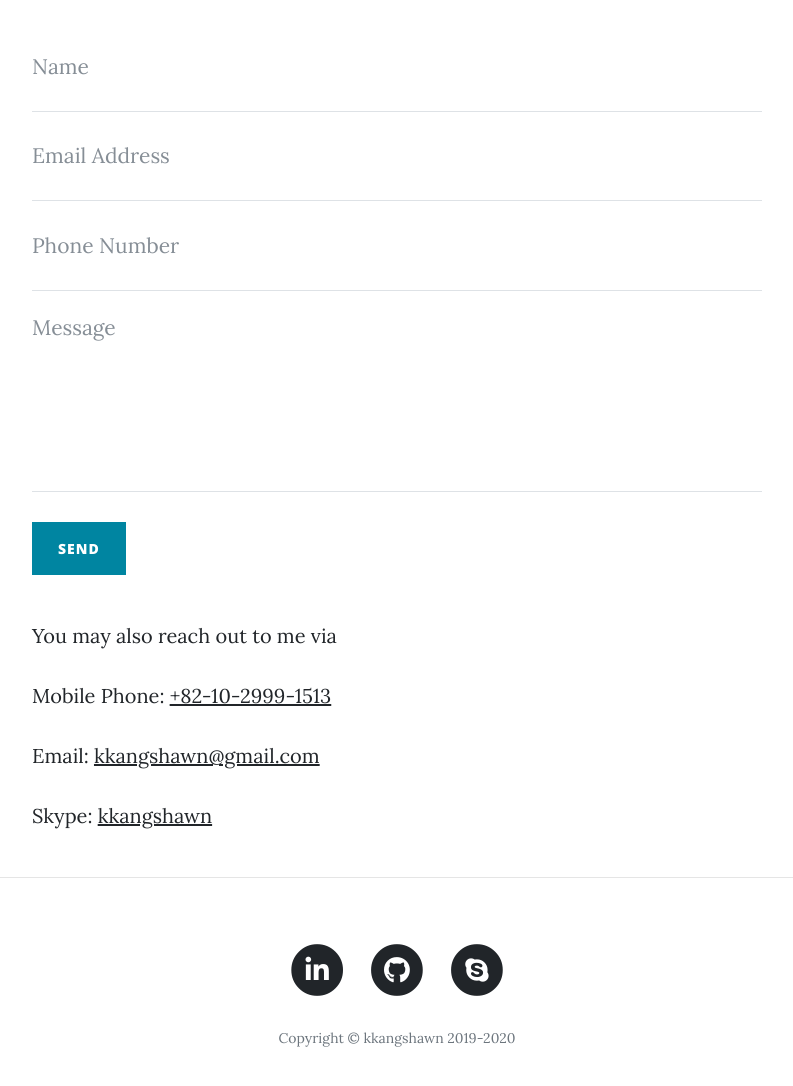
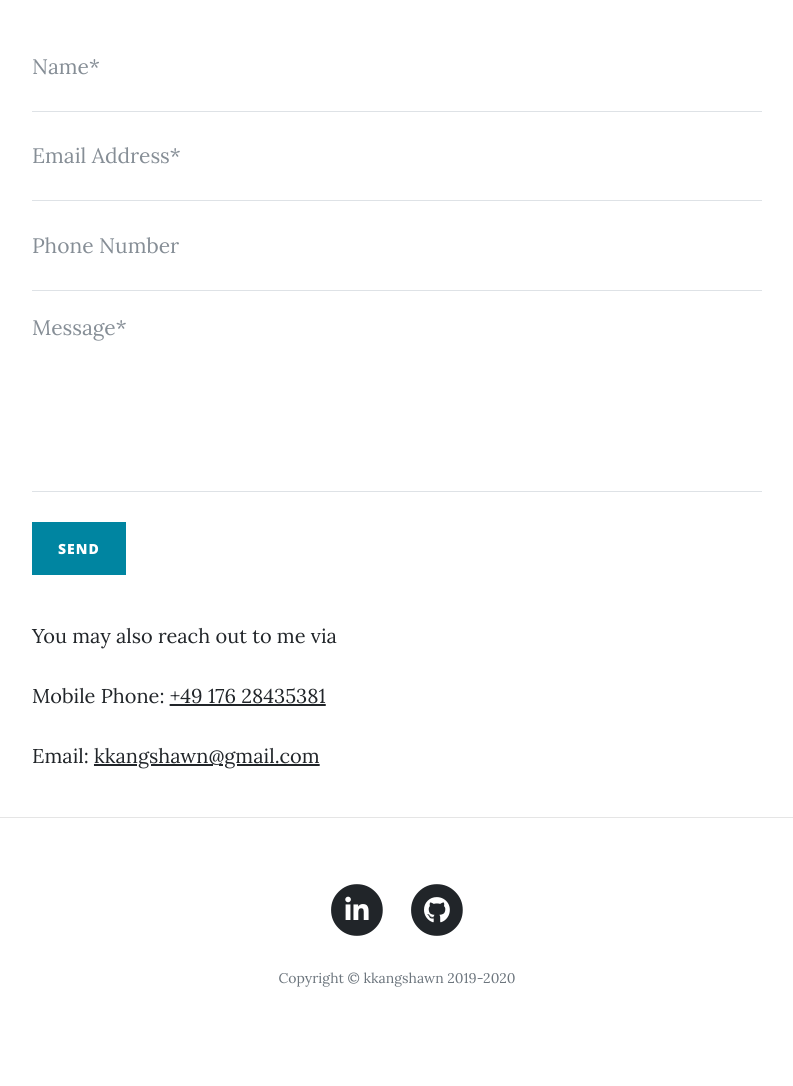
Before and after one commit to kkangshawn/kkangshawn.github.io, a website: page contact.html in a window 1280 px wide. Shown: the part 680-1766 px from the top of the page, without its empty margins (243-1036 px from the left). After the commit the page ends 1734 px from the top, so only its background shows below. Drawn offline with nearby package versions, Linux system fonts and the light colour scheme.

Commit message:
update contents
- update contents and rephrase
- remove skype links

```diff
--- a/contact.html
+++ b/contact.html
@@ -80,28 +80,28 @@
           <div class="control-group">
             <div class="form-group floating-label-form-group controls">
               <label>Name</label>
-              <input type="text" class="form-control" placeholder="Name" id="name" required data-validation-required-message="Please enter your name.">
+              <input type="text" class="form-control" placeholder="Name*" id="name" required data-validation-required-message="Please enter your name.">
               <p class="help-block text-danger"></p>
             </div>
           </div>
           <div class="control-group">
             <div class="form-group floating-label-form-group controls">
               <label>Email Address</label>
-              <input type="email" class="form-control" placeholder="Email Address" id="email" required data-validation-required-message="Please enter your email address.">
+              <input type="email" class="form-control" placeholder="Email Address*" id="email" required data-validation-required-message="Please enter your email address.">
               <p class="help-block text-danger"></p>
             </div>
           </div>
           <div class="control-group">
             <div class="form-group col-xs-12 floating-label-form-group controls">
               <label>Phone Number</label>
-              <input type="tel" class="form-control" placeholder="Phone Number" id="phone" required data-validation-required-message="Please enter your phone number.">
+              <input type="tel" class="form-control" placeholder="Phone Number" id="phone">
               <p class="help-block text-danger"></p>
             </div>
           </div>
           <div class="control-group">
             <div class="form-group floating-label-form-group controls">
               <label>Message</label>
-              <textarea rows="5" class="form-control" placeholder="Message" id="message" required data-validation-required-message="Please enter a message."></textarea>
+              <textarea rows="5" class="form-control" placeholder="Message*" id="message" required data-validation-required-message="Please enter a message."></textarea>
               <p class="help-block text-danger"></p>
             </div>
           </div>
@@ -113,9 +113,8 @@
         </form>
         <br>
         <span class="subheading">You may also reach out to me via</span>
-        <p class="lead">Mobile Phone: <a href="tel:+82-10-2999-1513">+82-10-2999-1513</a></p>
+        <p class="lead">Mobile Phone: <a href="tel:+49 176 28435381">+49 176 28435381</a></p>
         <p class="lead">Email: <a href="mailto:kkangshawn@gmail.com">kkangshawn@gmail.com</a></p>
-        <p class="lead">Skype: <a href="skype:kkangshawn?call">kkangshawn</a></p>
       </div>
     </div>
   </div>
@@ -144,14 +143,6 @@
                 </span>
               </a>
             </li>
-            <li class="list-inline-item">
-              <a href="skype:kkangshawn?call" target="_blank">
-                <span class="fa-stack fa-lg">
-                  <i class="fas fa-circle fa-stack-2x"></i>
-                  <i class="fab fa-skype fa-stack-1x fa-inverse"></i>
-                </span>
-              </a>
-            </li>
           </ul>
           <p class="copyright text-muted">Copyright &copy; kkangshawn 2019-2020</p>
         </div>
```
Also changed, not shown: about.html (+4 -12 lines), blog.html (+0 -8 lines), blogpost/Am-I-proficient-in-Java.html (+0 -8 lines), blogpost/Make-a-better-place-for-you-and-for-me.html (+0 -8 lines), career.html (+0 -3 lines).
